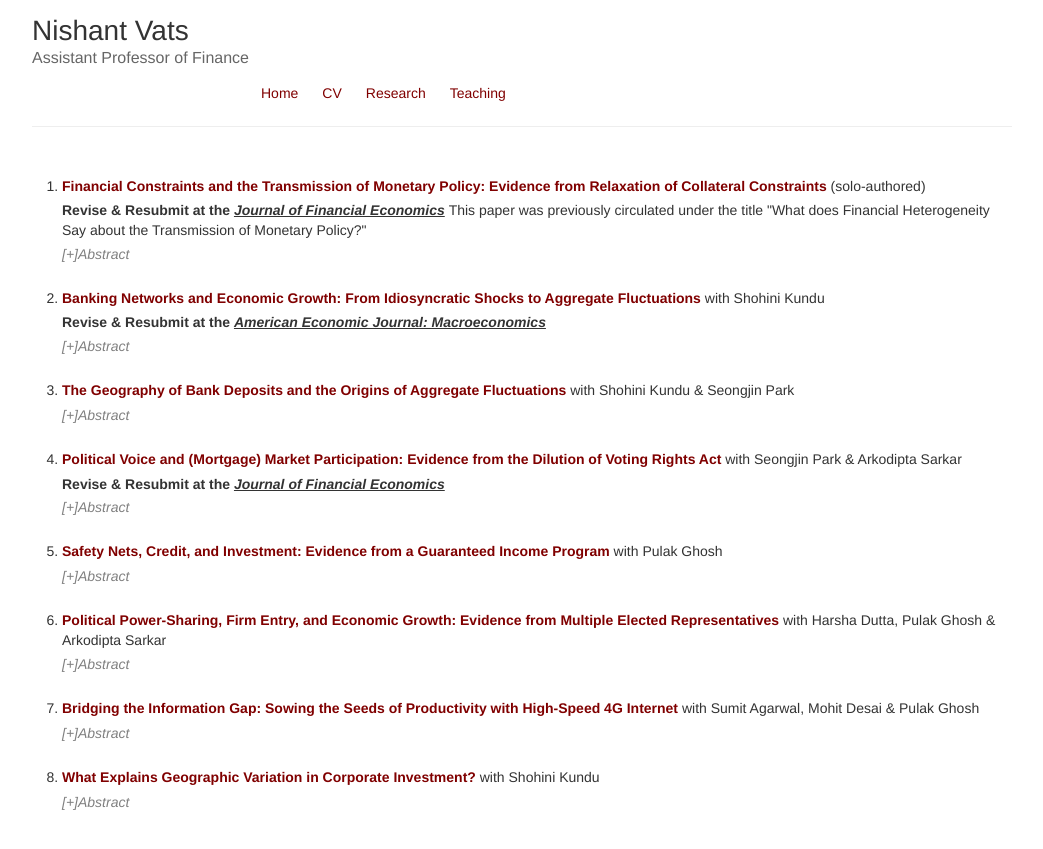
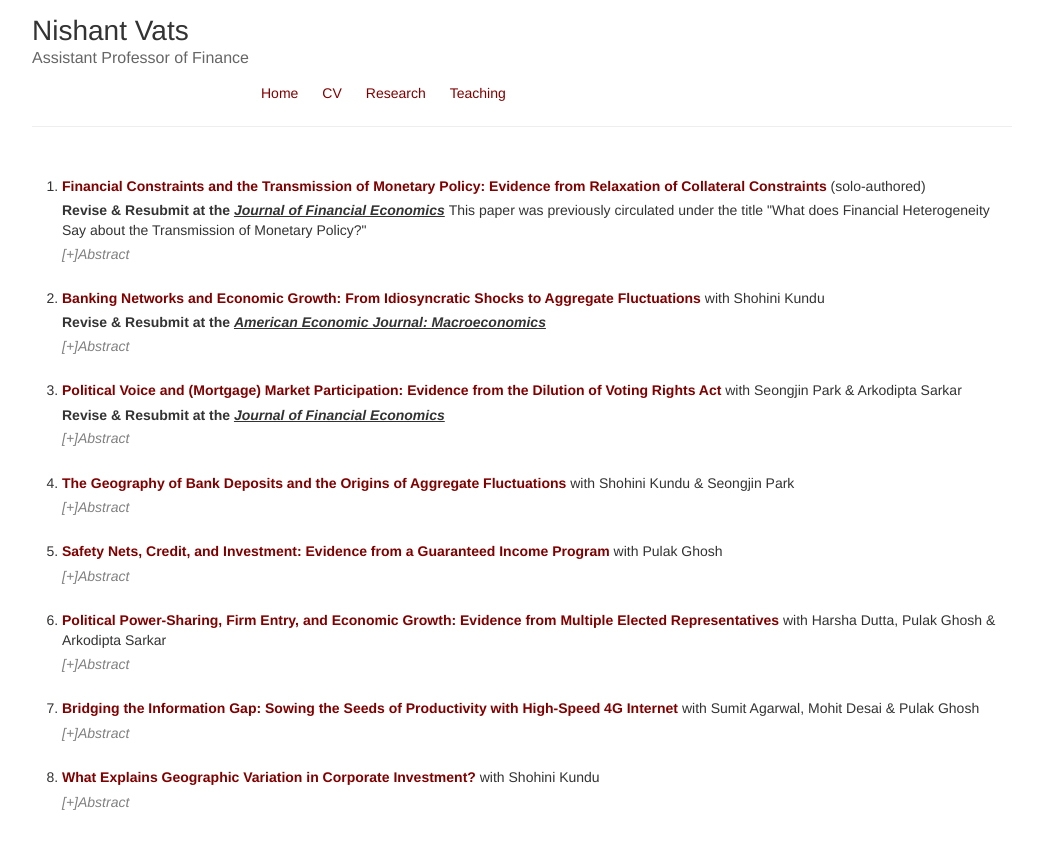
Before and after one commit to nishvats/nishvats.github.io, a Jekyll site: the page built from research.html, in a window 1280 px wide. Shown: the top 849 px of the page, without its empty margins (118-1161 px from the left). Built offline with Jekyll 4.4.1, drawn with Linux system fonts in a browser that asks for light colours.

Commit message:
Update research.html

```diff
--- a/research.html
+++ b/research.html
@@ -23,14 +23,6 @@ layout: default
         <p align="justify">• <u><em>Media:</em></u> <a href="https://anderson-review.ucla.edu/banks-freed-to-operate-across-state-lines-helped-stabilize-the-economy/">UCLA Anderson Review</a> </p>
     </details>
    <br>
-  <li> <b><a href="/Documents/paper_deposit_geography.pdf">The Geography of Bank Deposits and the Origins of Aggregate Fluctuations</a></b> with Shohini Kundu & Seongjin Park</li>
-      <details>
-        <summary>[+]Abstract</summary>
-        <p align="justify"> <u><em>Abstract:</em></u> What are the aggregate effects of deposit shocks? We introduce a new fact regarding the within-bank geographic concentration of deposits -- 30% of deposits are concentrated in a single county. We construct deposit shocks by combining the within-bank deposit concentration with local natural disasters. We show that large shocks to deposit concentrated areas amplify through bank internal capital markets and generate aggregate fluctuations. Deposit shocks explain 3.30% of variation in economic growth. We identify the deposit elasticity of economic growth as 0.87 and the money multiplier as 1.18. Lender and borrower-side frictions are critical for the aggregation of local shocks. </p>
-    <br>
-        <p align="justify">• <u><em>Presentations:</em></u> IWH-FIN-FIRE Workshop on Challenges to Financial Stability, Bank of Finland Workshop on Banking and Institutions, Federal Reserve Board Summer Workshop in Money, Banking, Payments and Finance, Qatar Centre for Global Banking and Finance Conference, Columbia University/Bank Policy Institute Research Conference, HEC Paris – CEPR Conference on Banking, Finance, Macroeconomics and the Real Economy, Copenhagen Business School, SFS Cavalcade, RiskLab/BoF/ESRB Conference on Systemic Risk Analytics, Advances in Macro-Finance Tepper-LAEF Conference, OCC Symposium on Systemic Risk and Stress Testing in Banking, UCLA Finance Brownbag Seminar, Chicago Finance Brownbag Seminar, Transatlantic Doctoral Conference at London Business School, the 20th FDIC Bank Research Conference, the Inter-finance PhD Seminar, PhD Student Symposium on Financial Market Research and Policy Developments </p>
-    </details>
-    <br>
     <li> <b><a href="https://papers.ssrn.com/sol3/papers.cfm?abstract_id=3891961">Political Voice and (Mortgage) Market Participation: Evidence from the Dilution of Voting Rights Act</a></b> with Seongjin Park & Arkodipta Sarkar</li>
     <p> <b> Revise & Resubmit at the <u><em>Journal of Financial Economics</em></u> </b>
     <details>
@@ -39,6 +31,14 @@ layout: default
     <br>
       <p align="justify">• <u><em>Presentations:</em></u> 2022 Meeting of the American Finance Association, ISB-CAF Summer Research Conference 2021, Chicago Booth PhD Brownbag, 2021 Trans-Atlantic Doctoral Conference, Asia-Pacific Corporate Finance Online Workshop, CUHK greater bay area conference, Misra Centre for Financial Markets and Economy (IIM Ahmedabad), Conference on Financial Economics and Accounting 2021 </p>
      </details>
+   <br>
+  <li> <b><a href="/Documents/paper_deposit_geography.pdf">The Geography of Bank Deposits and the Origins of Aggregate Fluctuations</a></b> with Shohini Kundu & Seongjin Park</li>
+      <details>
+        <summary>[+]Abstract</summary>
+        <p align="justify"> <u><em>Abstract:</em></u> What are the aggregate effects of deposit shocks? We introduce a new fact regarding the within-bank geographic concentration of deposits -- 30% of deposits are concentrated in a single county. We construct deposit shocks by combining the within-bank deposit concentration with local natural disasters. We show that large shocks to deposit concentrated areas amplify through bank internal capital markets and generate aggregate fluctuations. Deposit shocks explain 3.30% of variation in economic growth. We identify the deposit elasticity of economic growth as 0.87 and the money multiplier as 1.18. Lender and borrower-side frictions are critical for the aggregation of local shocks. </p>
+    <br>
+        <p align="justify">• <u><em>Presentations:</em></u> IWH-FIN-FIRE Workshop on Challenges to Financial Stability, Bank of Finland Workshop on Banking and Institutions, Federal Reserve Board Summer Workshop in Money, Banking, Payments and Finance, Qatar Centre for Global Banking and Finance Conference, Columbia University/Bank Policy Institute Research Conference, HEC Paris – CEPR Conference on Banking, Finance, Macroeconomics and the Real Economy, Copenhagen Business School, SFS Cavalcade, RiskLab/BoF/ESRB Conference on Systemic Risk Analytics, Advances in Macro-Finance Tepper-LAEF Conference, OCC Symposium on Systemic Risk and Stress Testing in Banking, UCLA Finance Brownbag Seminar, Chicago Finance Brownbag Seminar, Transatlantic Doctoral Conference at London Business School, the 20th FDIC Bank Research Conference, the Inter-finance PhD Seminar, PhD Student Symposium on Financial Market Research and Policy Developments </p>
+    </details>
     <br>
     <li> <b><a href="/Documents/Vats_JMP_Booth.pdf">Safety Nets, Credit, and Investment: Evidence from a Guaranteed Income Program</a></b> with Pulak Ghosh </li>
     <details>
```
